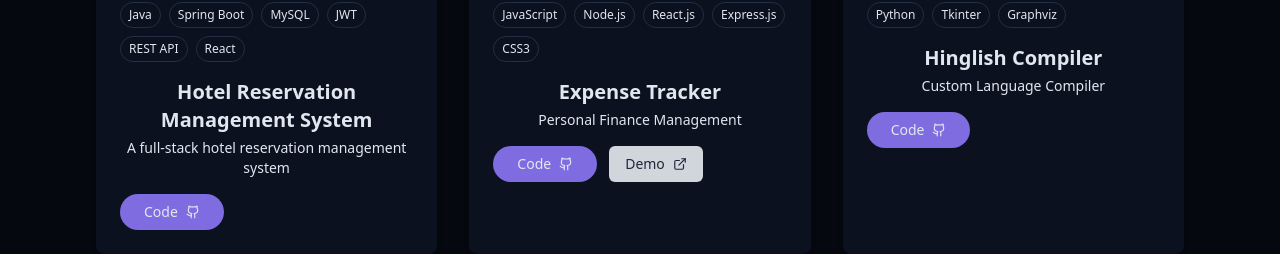
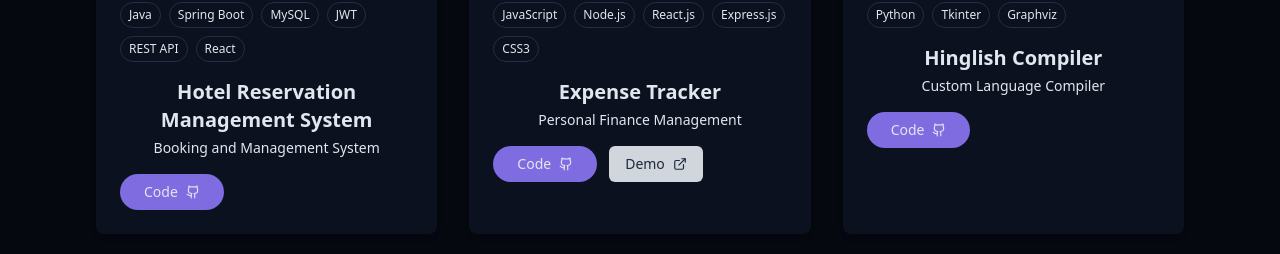
Before and after one commit to PranavChamoli06/Modern-Portfolio, a React (Vite) app: page / in a window 1280 px wide. Shown: the part 3520-3774 px from the top of the page. Built offline with nearby package versions, Linux system fonts and the light colour scheme.

Commit message:
made minor change to project

```diff
--- a/src/components/ProjectsSection.jsx
+++ b/src/components/ProjectsSection.jsx
@@ -12,7 +12,7 @@ const projects = [
     id: 1,
     title: "Hotel Reservation Management System",
     category: ["java-core", "full-stack"],
-    shortDesc: "A full-stack hotel reservation management system",
+    shortDesc: "Booking and Management System",
     image: "/projects/hrms.png",
     tags: [
       "Java",
```
